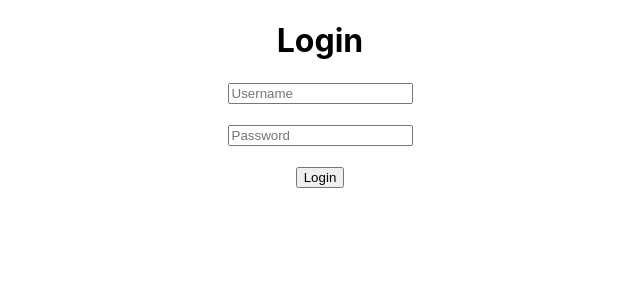
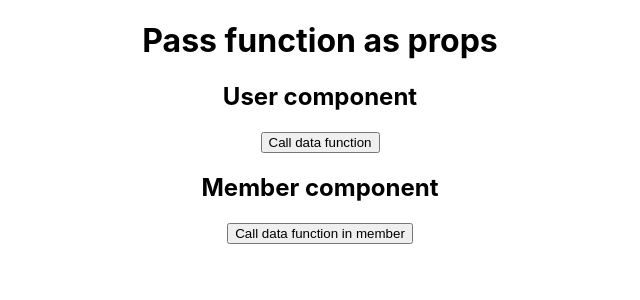
Before and after one commit to Bijarniankit/react-for-dummies, a React (Create React App) app: page / in a window 1280 px wide. Shown: the top 300 px of the page, without its empty margins (320-960 px from the left). Built offline with nearby package versions, Linux system fonts and the light colour scheme.

Commit message:
Function as a prop

```diff
--- a/src/App.js
+++ b/src/App.js
@@ -1,10 +1,18 @@
 import'./App.css'
-import Login from './components/Login'
+import User from './components/User'
+import Member from './components/Member.js'
 
 function App() {
+
+    function getData(){
+        alert("hello from app")
+    }
+
     return (
         <div className="App">
-        <Login />
+            <h1>Pass function as props</h1>
+            <User data={getData}/>
+            <Member data={getData}/>
         </div>
     );
 }
--- /dev/null
+++ b/src/components/Member.js
@@ -0,0 +1,15 @@
+import React from "react";
+
+function User(props) {
+
+
+    return (
+    <div>
+        <h2>Member component</h2>
+        <button onClick={()=>{props.data()}}> Call data function in member</button>
+
+    </div>
+    );
+}
+
+export default User;
--- /dev/null
+++ b/src/components/User.js
@@ -0,0 +1,15 @@
+import React from "react";
+
+function User(props) {
+
+
+    return (
+    <div>
+        <h2>User component</h2>
+        <button onClick={()=>{props.data()}}> Call data function</button>
+
+    </div>
+    );
+}
+
+export default User;
```
Also changed, not shown: src/app files/App_basic form validation.js (added, +12 -0 lines).
